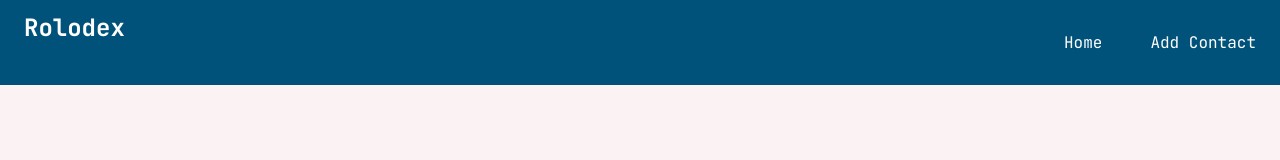
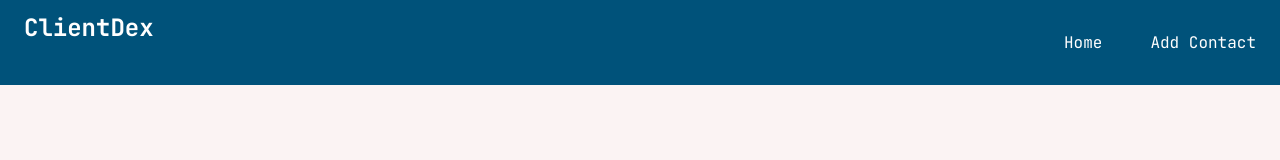
Before and after one commit to syfxie/ClientDex, a React (Create React App) app in the folder client/: page / in a window 1280 px wide. Shown: the top 160 px of the page. Built offline with nearby package versions, Linux system fonts and the light colour scheme.

Commit message:
change name of app!

```diff
--- a/client/src/components/Navbar.js
+++ b/client/src/components/Navbar.js
@@ -5,7 +5,7 @@ function Navbar() {
   return (
     <nav>
       <div>
-        <h1 id="title">Rolodex</h1>
+        <h1 id="title">ClientDex</h1>
         <ul>
           <li>
             <Link to="/add-contact">Add Contact</Link>
--- a/client/src/pages/Home.js
+++ b/client/src/pages/Home.js
@@ -38,7 +38,6 @@ export default function Home() {
                 console.log(response);
                 throw new Error('Network response was not ok');
             }
-            console.log(id);
             const responseData = await response.json();
             // const currElement = document.getElementById(id.toString());
             // console.log(currElement.classList);
@@ -47,6 +46,7 @@ export default function Home() {
             // prevElement.classList.remove('taller');
             // console.log(prevElement);
             // setPrevTallest(currElement);
+            console.log(responseData);
             setContacts(responseData);
             setCategory(c);
         } catch (error) {
```
